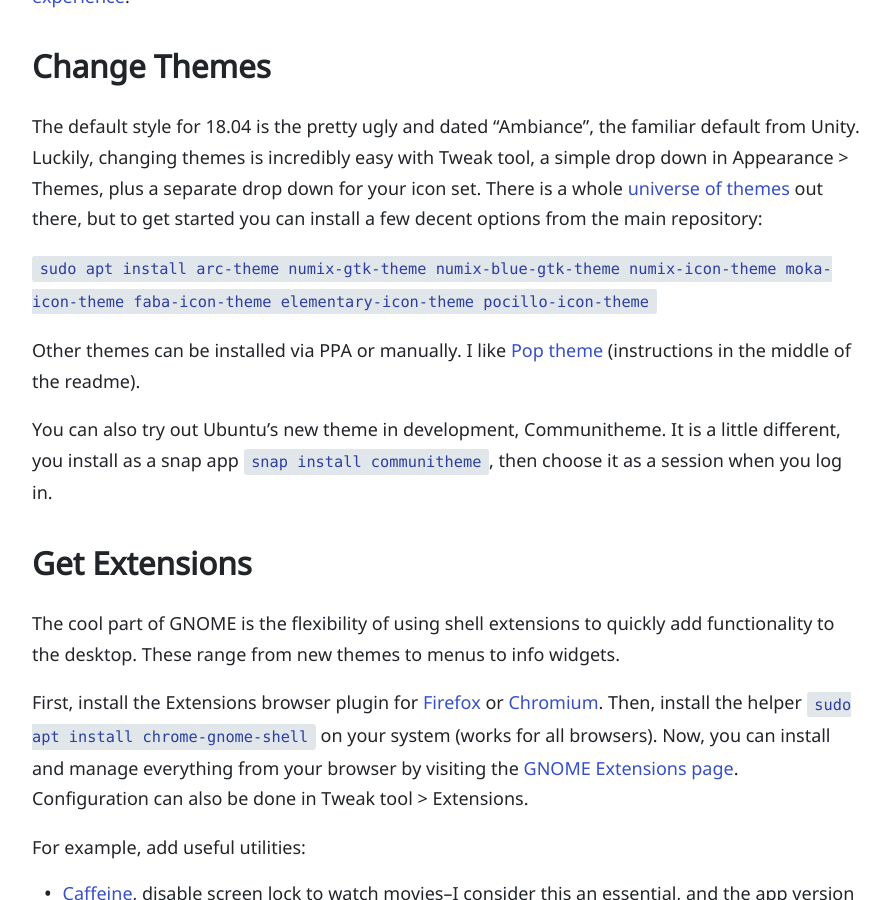
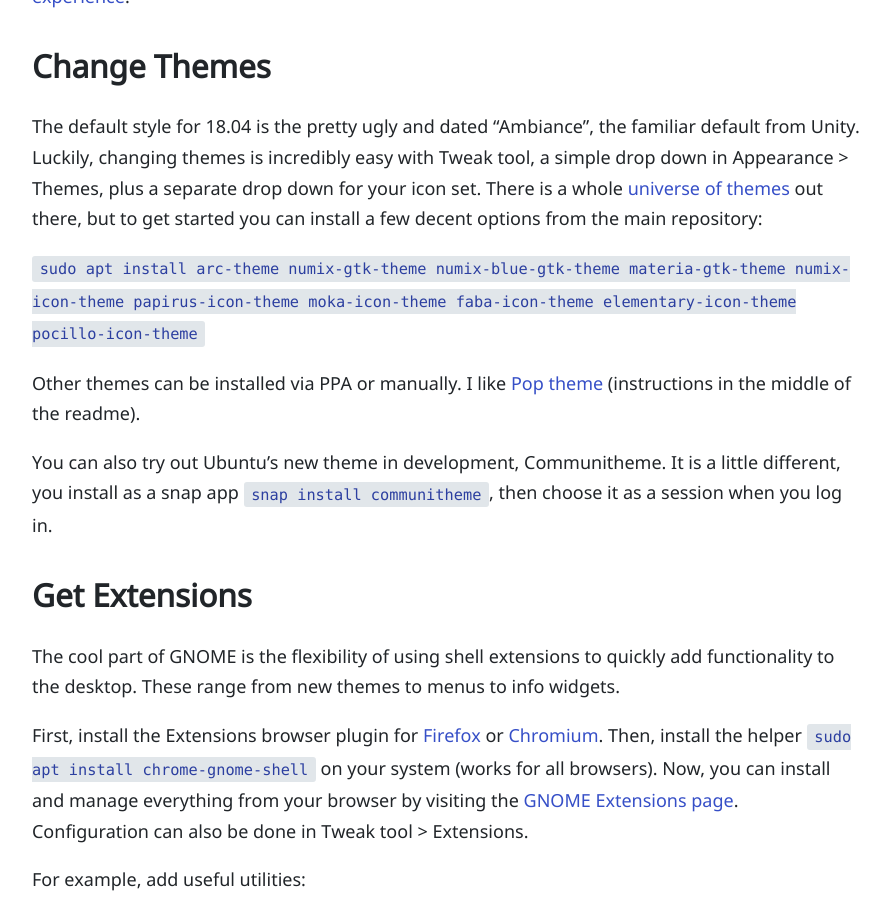
Before and after one commit to evanwill/_drafts, a Jekyll site: the page built from _notes/ubuntu-gnome.md, in a window 1280 px wide and 900 px high, scrolled down 888 px. Shown: the whole window, without its empty margins (194-1084 px from the left). Built offline with Jekyll 4.4.1, drawn with Linux system fonts in a browser that asks for light colours.

Commit message:
add gnome themes

```diff
--- a/_notes/ubuntu-gnome.md
+++ b/_notes/ubuntu-gnome.md
@@ -31,7 +31,7 @@
 Luckily, changing themes is incredibly easy with Tweak tool, a simple drop down in Appearance > Themes, plus a separate drop down for your icon set.
 There is a whole [universe of themes](https://www.gnome-look.org/) out there, but to get started you can install a few decent options from the main repository:
 
-`sudo apt install arc-theme numix-gtk-theme numix-blue-gtk-theme numix-icon-theme moka-icon-theme faba-icon-theme elementary-icon-theme pocillo-icon-theme`
+`sudo apt install arc-theme numix-gtk-theme numix-blue-gtk-theme materia-gtk-theme numix-icon-theme papirus-icon-theme moka-icon-theme faba-icon-theme elementary-icon-theme pocillo-icon-theme`
 
 Other themes can be installed via PPA or manually.
 I like [Pop theme](https://github.com/pop-os/gtk-theme) (instructions in the middle of the readme).
```
